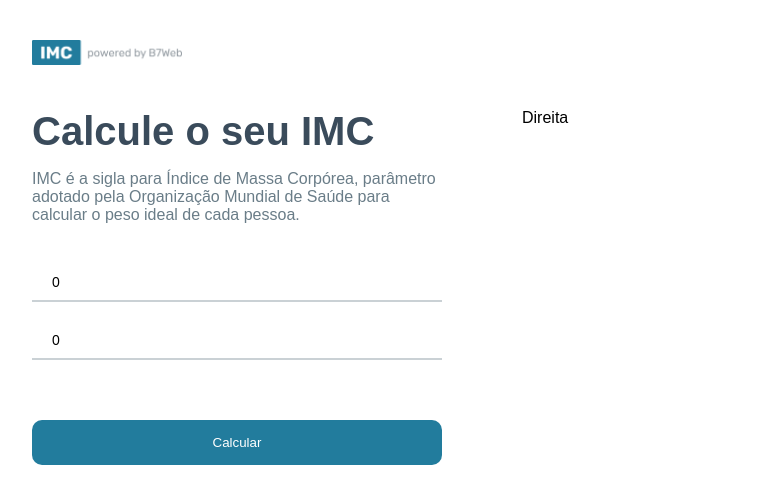
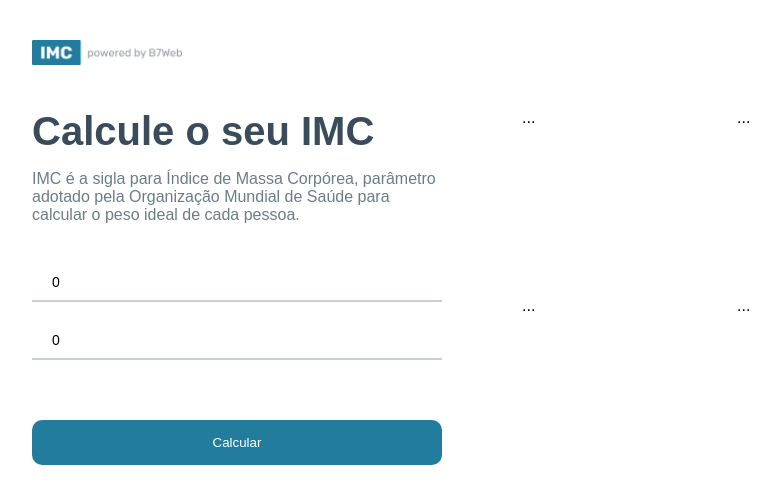
Before and after one commit to luanfcampos/react-calc-imc, a React (Create React App) app: page / in a window 1280 px wide. Shown: the top 504 px of the page, without its empty margins (158-938 px from the left). Built offline with nearby package versions, Linux system fonts and the light colour scheme.

Commit message:
right side structure

```diff
--- a/src/App.module.css
+++ b/src/App.module.css
@@ -63,5 +63,12 @@ body {
 
 
 .container .rightSide {
+    display: flex;
+}
 
+.container .rightSide .grid {
+    flex: 1;
+    display: grid;
+    grid-template-columns: repeat(2, 1fr);
+    gap: 20px;
 }
--- a/src/App.tsx
+++ b/src/App.tsx
@@ -1,6 +1,7 @@
 import styles from './App.module.css'
 import logo from './assets/powered.png'
 import { useState } from 'react'
+import { GridItem } from './components/GridItem'
 
 import { levels, calculateImc } from './helpers/imc'
 
@@ -47,7 +48,11 @@ const App = () => {
 
 
         <div className={styles.rightSide}>
-          Direita
+          <div className={styles.grid}>
+            {levels.map((item, key)=>(
+              <GridItem key={key} item={item}/>
+            ))}
+          </div>
         </div>
       </section>
     </div>
--- /dev/null
+++ b/src/components/GridItem/index.tsx
@@ -0,0 +1,12 @@
+import { level } from "../../helpers/imc"
+
+type Props = {
+    item: level
+}
+
+
+export const GridItem = ({ item }: Props) => {
+    return (
+        <div>...</div>
+    )
+}
```
Also changed, not shown: src/components/GridItem/GridItem.module.css (added).
